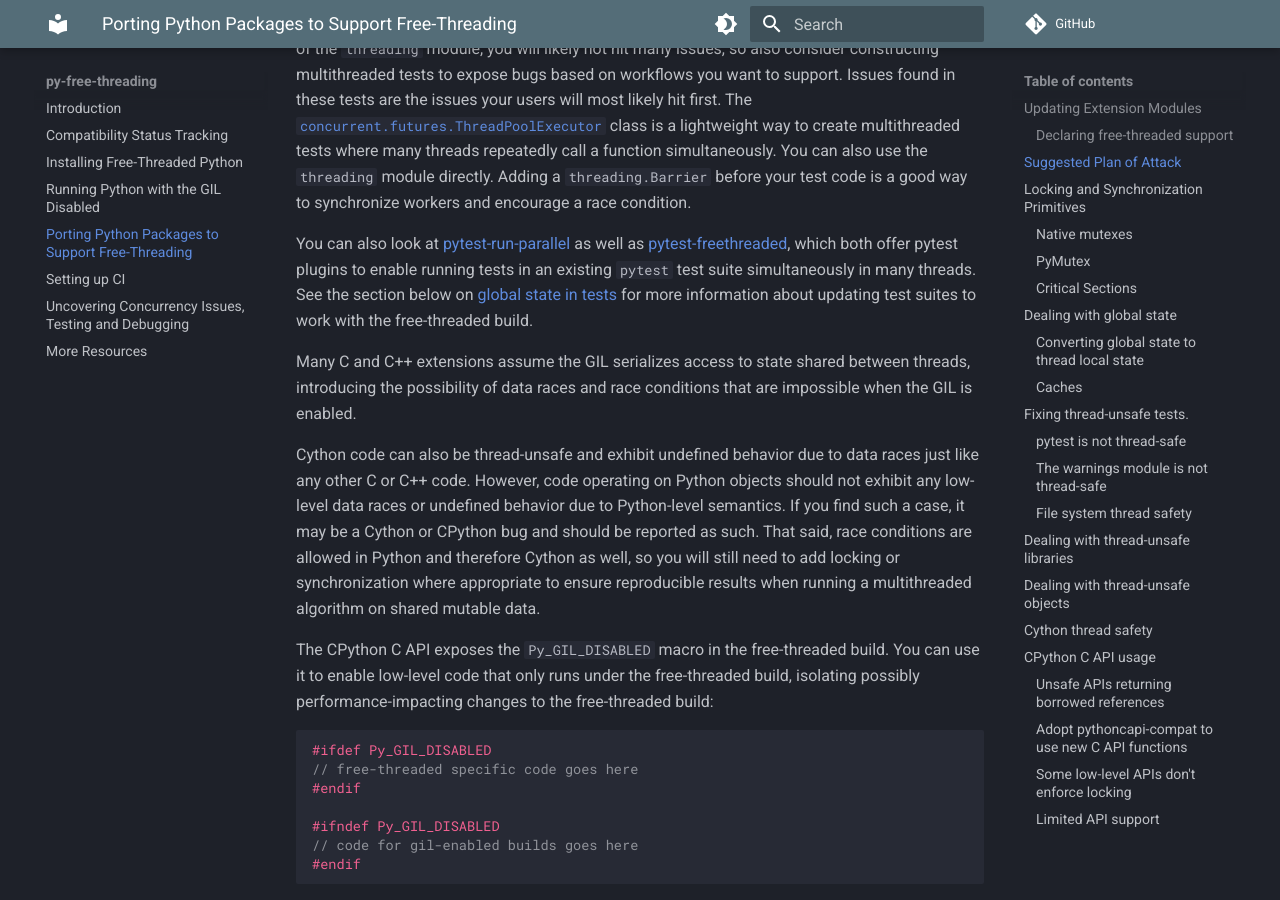
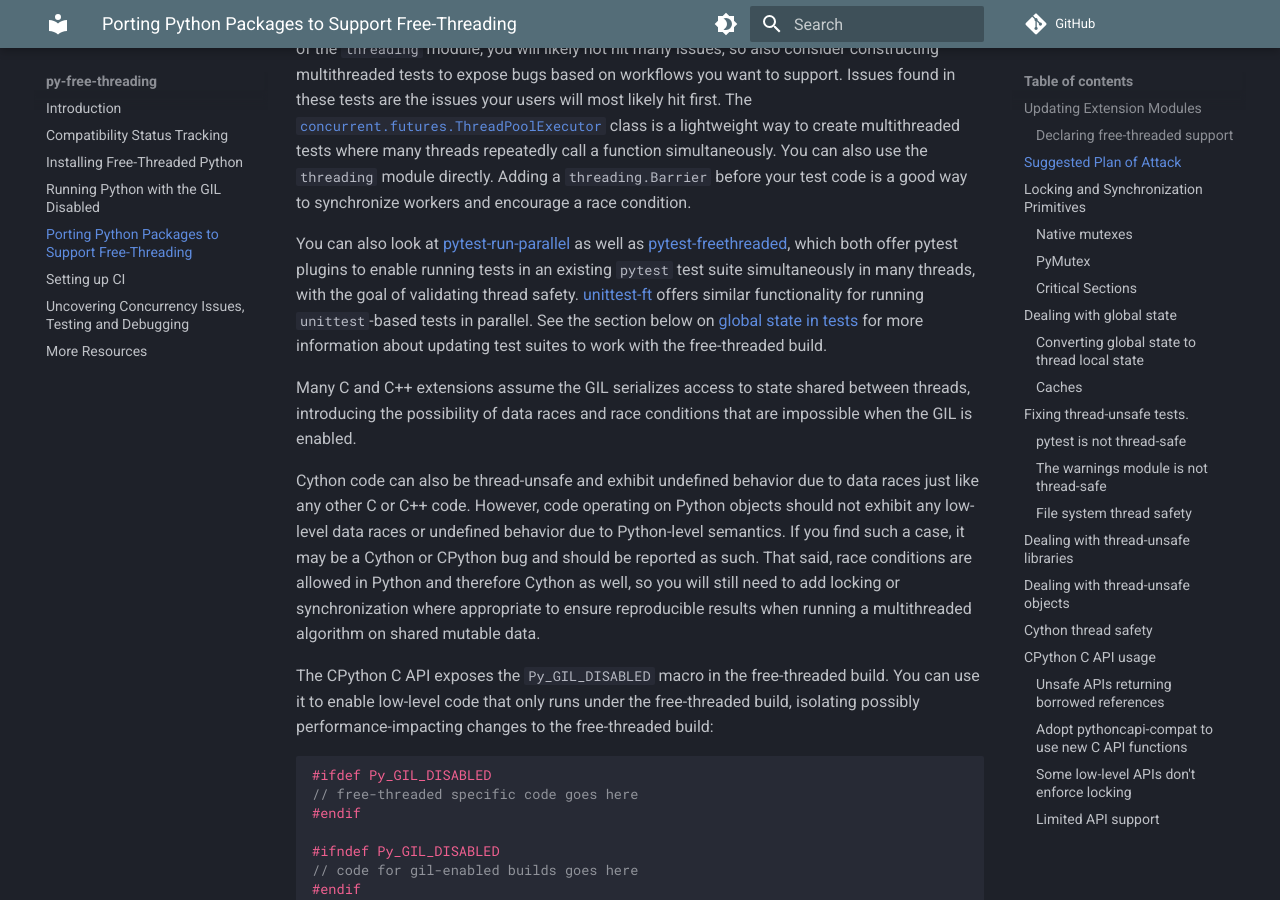
Before and after one commit to Quansight-Labs/free-threaded-compatibility, an MkDocs documentation site: the page built from docs/porting.md, in a window 1280 px wide and 900 px high, scrolled down 1772 px. Built offline with MkDocs 1.6.1 and Material for MkDocs 9.7.7, drawn with Linux system fonts in a browser that asks for light colours; comment, search, counter and statistics services are not loaded.

Commit message:
doc: add unittest-ft to the docs on testing (#114)

```diff
--- a/docs/porting.md
+++ b/docs/porting.md
@@ -197,9 +197,12 @@ You can also look at
 well as
 [pytest-freethreaded](https://github.com/tonybaloney/pytest-freethreaded), which
 both offer pytest plugins to enable running tests in an existing `pytest` test
-suite simultaneously in many threads. See the section below on [global state in
-tests](porting.md#dealing-with-global-state-in-tests) for more information
-about updating test suites to work with the free-threaded build.
+suite simultaneously in many threads, with the goal of validating thread
+safety. [unittest-ft](https://github.com/amyreese/unittest-ft) offers similar
+functionality for running `unittest`-based tests in parallel. See the section
+below on [global state in tests](porting.md#dealing-with-global-state-in-tests)
+for more information about updating test suites to work with the free-threaded
+build.
 
 Many C and C++ extensions assume the GIL serializes access to state shared
 between threads, introducing the possibility of data races and race conditions
```
